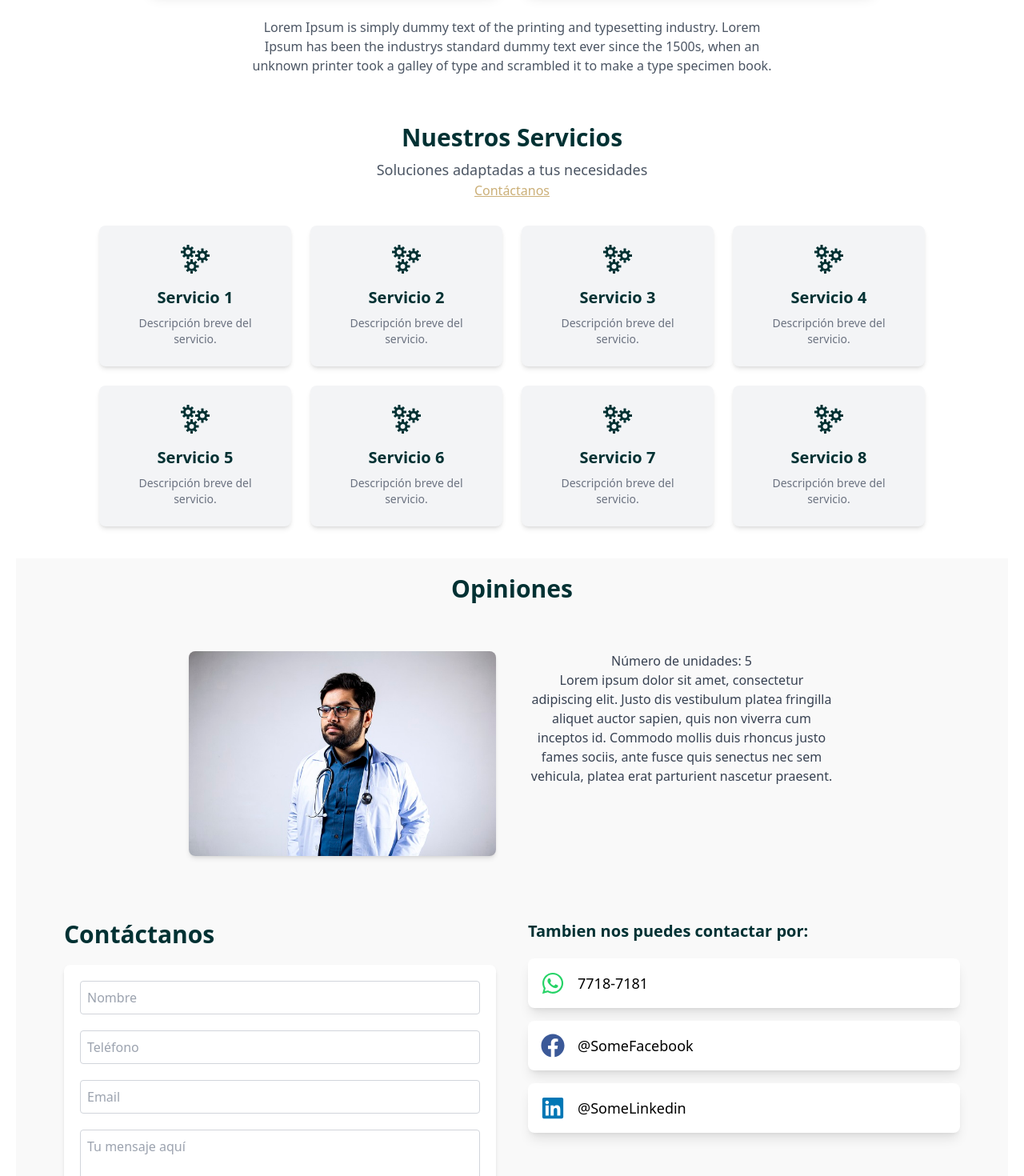
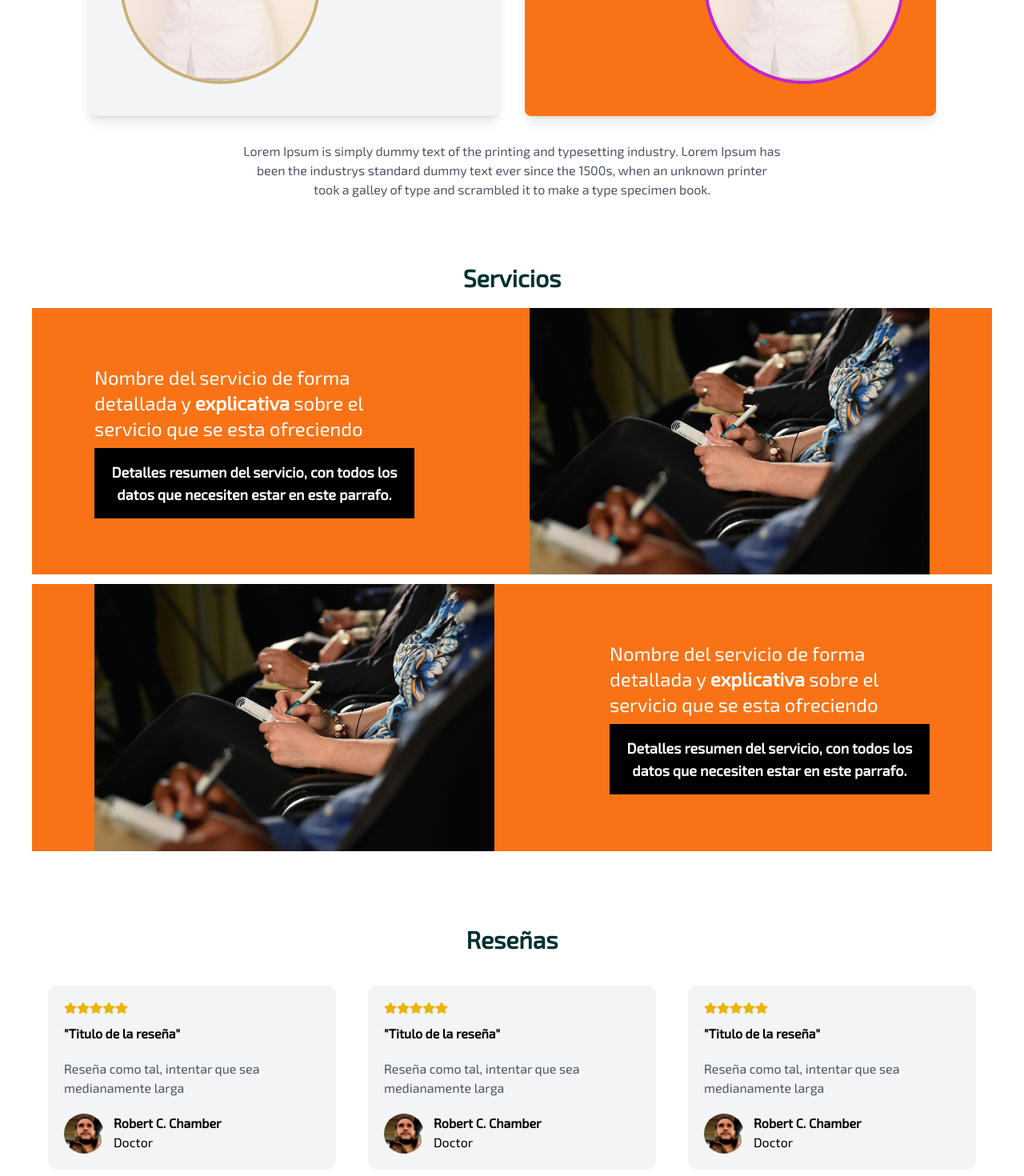
Before and after one commit to ReyPJ/PerfectSmile, a Next.js app: page / in a window 1280 px wide. Shown: the part 1330-2800 px from the top of the page at 80% size. Built offline with nearby package versions, Linux system fonts and the light colour scheme.

Commit message:
cambios 1

```diff
--- a/app/components/header.tsx
+++ b/app/components/header.tsx
@@ -1,51 +1,46 @@
 import React from "react";
 import Link from "next/link";
-import { FaPhone, FaClock } from "react-icons/fa";
 
 const Header: React.FC = () => {
   return (
-    <header className="bg-[#013133] p-5">
-      <div className="flex justify-between items-center mx-auto max-w-screen-xl">
+    <header className="bg-white p-10">
+      <div className="flex justify-evenly items-center mx-auto max-w-screen-xl">
         {/* Logo o Título */}
-        <Link href="/" className="text-white text-2xl font-bold">
-          Dental Care
+        <Link href="/" className="text-orange-600 text-2xl font-bold">
+          Perfect Smile
         </Link>
-
-        {/* Información de Contacto */}
-        <div className="flex gap-10">
-          <div className="flex items-center text-white">
-            <FaPhone className="mr-2" />
-            <span>7718-7181</span>
-          </div>
-          <div className="flex items-center text-white">
-            <FaClock className="mr-2" />
-            <span>Lun - Vie: 9am - 6pm</span>
-          </div>
-        </div>
-
         {/* Navegación */}
         <nav>
           <ul className="flex gap-5">
             <li>
-              <Link href="/" className="text-white hover:text-[#cbaf77]">
+              <Link
+                href="/"
+                className="text-orange-600 p-4 rounded-xl hover:text-white hover:bg-fuchsia-600 transition-all delay-75"
+              >
                 Inicio
               </Link>
             </li>
             <li>
-              <Link href="/about" className="text-white hover:text-[#cbaf77]">
+              <Link
+                href="/about"
+                className="text-orange-600 p-4 rounded-xl hover:text-white hover:bg-fuchsia-600 transition-all delay-75"
+              >
                 Sobre Nosotros
               </Link>
             </li>
             <li>
               <Link
                 href="/services"
-                className="text-white hover:text-[#cbaf77]"
+                className="text-orange-600 p-4 rounded-xl hover:text-white hover:bg-fuchsia-600 transition-all delay-75"
               >
                 Servicios
               </Link>
             </li>
             <li>
-              <Link href="/contact" className="text-white hover:text-[#cbaf77]">
+              <Link
+                href="/contact"
+                className="text-orange-600 p-4 rounded-xl hover:text-white hover:bg-fuchsia-600 transition-all delay-75"
+              >
                 Contáctanos
               </Link>
             </li>
--- a/app/components/reviews.tsx
+++ b/app/components/reviews.tsx
@@ -1,27 +1,100 @@
 import React from "react";
 import Image from "next/image";
+import { FaStar } from "react-icons/fa";
 
 const ReviewSection: React.FC = () => {
   return (
-    <div className="h-full flex flex-col justify-center items-center p-5 bg-[#f9f9f9]">
-      <h2 className="text-3xl font-bold text-[#013133] mb-5">Opiniones</h2>
-      <div className="flex gap-10 p-10">
-        <Image
-          className="w-96 rounded-lg shadow-md"
-          src={"/doctorreview.jpg"}
-          alt="Imagen de reseña"
-          width={400}
-          height={400}
-        />
-        <p className="w-96 text-center text-gray-700">
-          Número de unidades: 5
-          <br />
-          Lorem ipsum dolor sit amet, consectetur adipiscing elit. Justo dis
-          vestibulum platea fringilla aliquet auctor sapien, quis non viverra
-          cum inceptos id. Commodo mollis duis rhoncus justo fames sociis, ante
-          fusce quis senectus nec sem vehicula, platea erat parturient nascetur
-          praesent.
-        </p>
+    <div className="h-full my-10 p-5 bg-white">
+      <h2 className="text-3xl text-center font-bold text-[#013133] mb-5">
+        Reseñas
+      </h2>
+      <div className="flex items-center p-5 gap-10 w-full">
+        <div className="w-1/3 bg-gray-100 p-5 h-auto rounded-xl">
+          <div className="flex mb-3">
+            <FaStar className="text-yellow-500" />
+            <FaStar className="text-yellow-500" />
+            <FaStar className="text-yellow-500" />
+            <FaStar className="text-yellow-500" />
+            <FaStar className="text-yellow-500" />
+          </div>
+          <div className="flex flex-col gap-5">
+            <h3 className="font-bold">&quot;Titulo de la reseña&quot;</h3>
+            <p className="text-gray-600">
+              Reseña como tal, intentar que sea medianamente larga
+            </p>
+            <div className="flex gap-3">
+              <Image
+                src={"/profile.jpg"}
+                alt="profile"
+                width={50}
+                height={50}
+                className="rounded-full aspect-square object-cover"
+              />
+              <div>
+                <h3 className="font-bold">Robert C. Chamber</h3>
+                <p>Doctor</p>
+              </div>
+            </div>
+          </div>
+        </div>
+
+        <div className="w-1/3 bg-gray-100 p-5 h-auto rounded-xl">
+          <div className="flex mb-3">
+            <FaStar className="text-yellow-500" />
+            <FaStar className="text-yellow-500" />
+            <FaStar className="text-yellow-500" />
+            <FaStar className="text-yellow-500" />
+            <FaStar className="text-yellow-500" />
+          </div>
+          <div className="flex flex-col gap-5">
+            <h3 className="font-bold">&quot;Titulo de la reseña&quot;</h3>
+            <p className="text-gray-600">
+              Reseña como tal, intentar que sea medianamente larga
+            </p>
+            <div className="flex gap-3">
+              <Image
+                src={"/profile.jpg"}
+                alt="profile"
+                width={50}
+                height={50}
+                className="rounded-full aspect-square object-cover"
+              />
+              <div>
+                <h3 className="font-bold">Robert C. Chamber</h3>
+                <p>Doctor</p>
+              </div>
+            </div>
+          </div>
+        </div>
+
+        <div className="w-1/3 bg-gray-100 p-5 h-auto rounded-xl">
+          <div className="flex mb-3">
+            <FaStar className="text-yellow-500" />
+            <FaStar className="text-yellow-500" />
+            <FaStar className="text-yellow-500" />
+            <FaStar className="text-yellow-500" />
+            <FaStar className="text-yellow-500" />
+          </div>
+          <div className="flex flex-col gap-5">
+            <h3 className="font-bold">&quot;Titulo de la reseña&quot;</h3>
+            <p className="text-gray-600">
+              Reseña como tal, intentar que sea medianamente larga
+            </p>
+            <div className="flex gap-3">
+              <Image
+                src={"/profile.jpg"}
+                alt="profile"
+                width={50}
+                height={50}
+                className="rounded-full aspect-square object-cover"
+              />
+              <div>
+                <h3 className="font-bold">Robert C. Chamber</h3>
+                <p>Doctor</p>
+              </div>
+            </div>
+          </div>
+        </div>
       </div>
     </div>
   );
--- a/app/components/services.tsx
+++ b/app/components/services.tsx
@@ -1,32 +1,52 @@
 import React from "react";
-import Link from "next/link";
-import { GrServices } from "react-icons/gr";
+import Image from "next/image";
 
 const ServicesSection: React.FC = () => {
   return (
-    <div className="h-full p-10 bg-white text-[#013133]">
-      <div className="flex flex-col items-center text-center space-y-8">
-        {/* Título de la sección */}
+    <div className="h-full my-10 p-5 bg-white">
+      <h2 className="text-3xl text-center font-bold text-[#013133] mb-5">
+        Servicios
+      </h2>
+      <div className="flex bg-orange-500 text-white w-full justify-center gap-36 items-center">
+        <div className="flex flex-col gap-2 w-1/3">
+          <h2 className="text-2xl text-start">
+            Nombre del servicio de forma detallada y{" "}
+            <strong>explicativa</strong> sobre el servicio que se esta
+            ofreciendo
+          </h2>
+          <p className="p-4 bg-black text-lg text-white font-bold text-center">
+            Detalles resumen del servicio, con todos los datos que necesiten
+            estar en este parrafo.
+          </p>
+        </div>
         <div>
-          <h2 className="text-3xl font-bold mb-2">Nuestros Servicios</h2>
-          <p className="text-lg text-gray-600">Soluciones adaptadas a tus necesidades</p>
-          <Link href={"/"} className="text-[#cbaf77] underline hover:text-[#013133] mt-4">
-            Contáctanos
-          </Link>
+          <Image
+            src={"/conference.jpg"}
+            alt="conference"
+            width={500}
+            height={500}
+          />
         </div>
-
-        {/* Cards de Servicios */}
-        <div className="flex flex-wrap gap-6 justify-center">
-          {[1, 2, 3, 4, 5, 6, 7, 8].map((_, index) => (
-            <div
-              key={index}
-              className="flex flex-col items-center p-6 w-60 bg-gray-100 rounded-lg shadow-md transform transition-transform hover:scale-105"
-            >
-              <GrServices className="text-4xl text-[#013133] mb-4" />
-              <h3 className="text-xl font-semibold mb-2">Servicio {index + 1}</h3>
-              <p className="text-sm text-gray-500">Descripción breve del servicio.</p>
-            </div>
-          ))}
+      </div>
+      <div className="flex my-3 flex-row-reverse bg-orange-500 text-white w-full justify-center gap-36 items-center">
+        <div className="flex flex-col gap-2 w-1/3">
+          <h2 className="text-2xl text-start">
+            Nombre del servicio de forma detallada y{" "}
+            <strong>explicativa</strong> sobre el servicio que se esta
+            ofreciendo
+          </h2>
+          <p className="p-4 bg-black text-lg text-white font-bold text-center">
+            Detalles resumen del servicio, con todos los datos que necesiten
+            estar en este parrafo.
+          </p>
+        </div>
+        <div>
+          <Image
+            src={"/conference.jpg"}
+            alt="conference"
+            width={500}
+            height={500}
+          />
         </div>
       </div>
     </div>
--- a/app/layout.tsx
+++ b/app/layout.tsx
@@ -1,5 +1,12 @@
 import type { Metadata } from "next";
+import { Exo_2 } from "next/font/google"
 import "./globals.css";
+
+const exo2 = Exo_2({
+  subsets: ["latin"],
+  weight: "400",
+  display: "swap"
+})
 
 export const metadata: Metadata = {
   title: "Perfect Smile Experts",
@@ -12,7 +19,7 @@ export default function RootLayout({
   children: React.ReactNode;
 }>) {
   return (
-    <html lang="en">
+    <html lang="en" className={exo2.className}>
       <body>{children}</body>
     </html>
   );
--- a/tailwind.config.ts
+++ b/tailwind.config.ts
@@ -8,10 +8,6 @@ const config: Config = {
   ],
   theme: {
     extend: {
-      colors: {
-        background: "var(--background)",
-        foreground: "var(--foreground)",
-      },
     },
   },
   plugins: [],
```
Also changed, not shown: app/components/about.tsx (+12 -17 lines), app/components/footer.tsx (+34 -13 lines), public/conference.jpg (added), public/profile.jpg (added).
